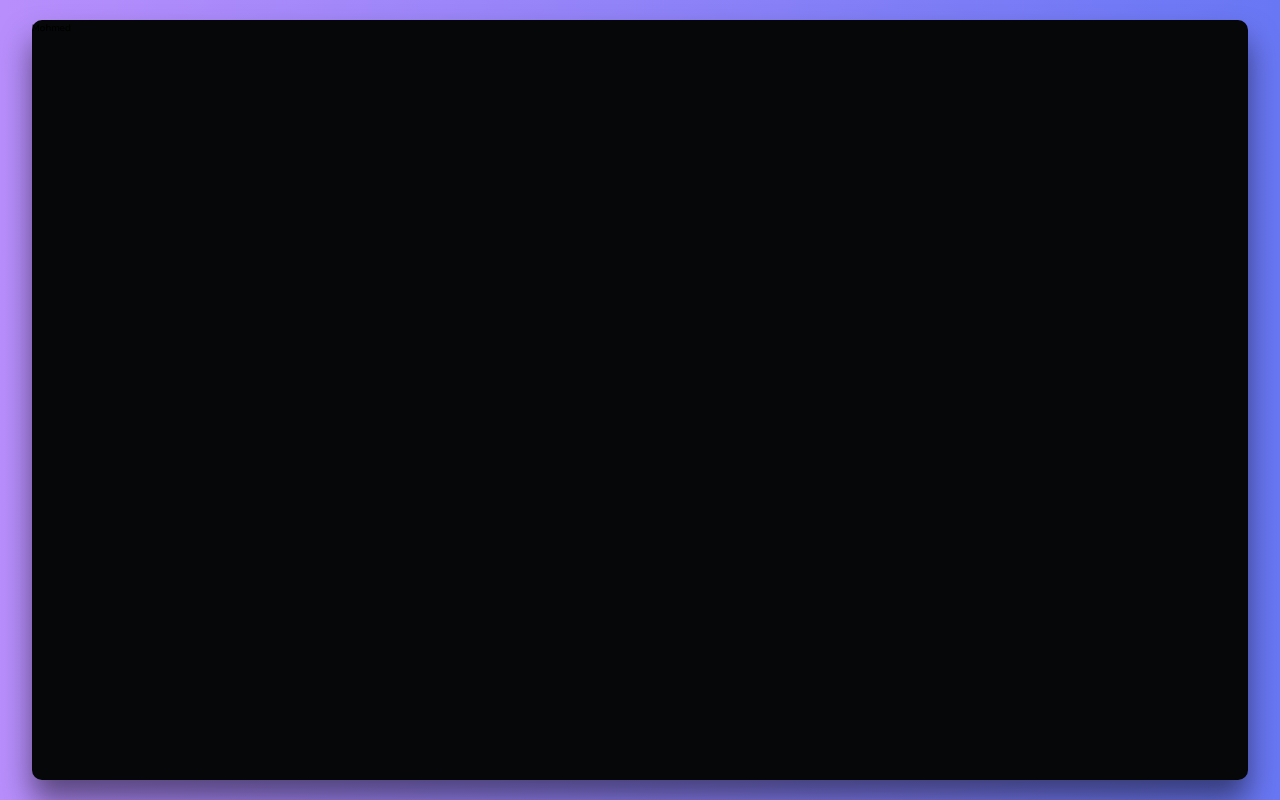
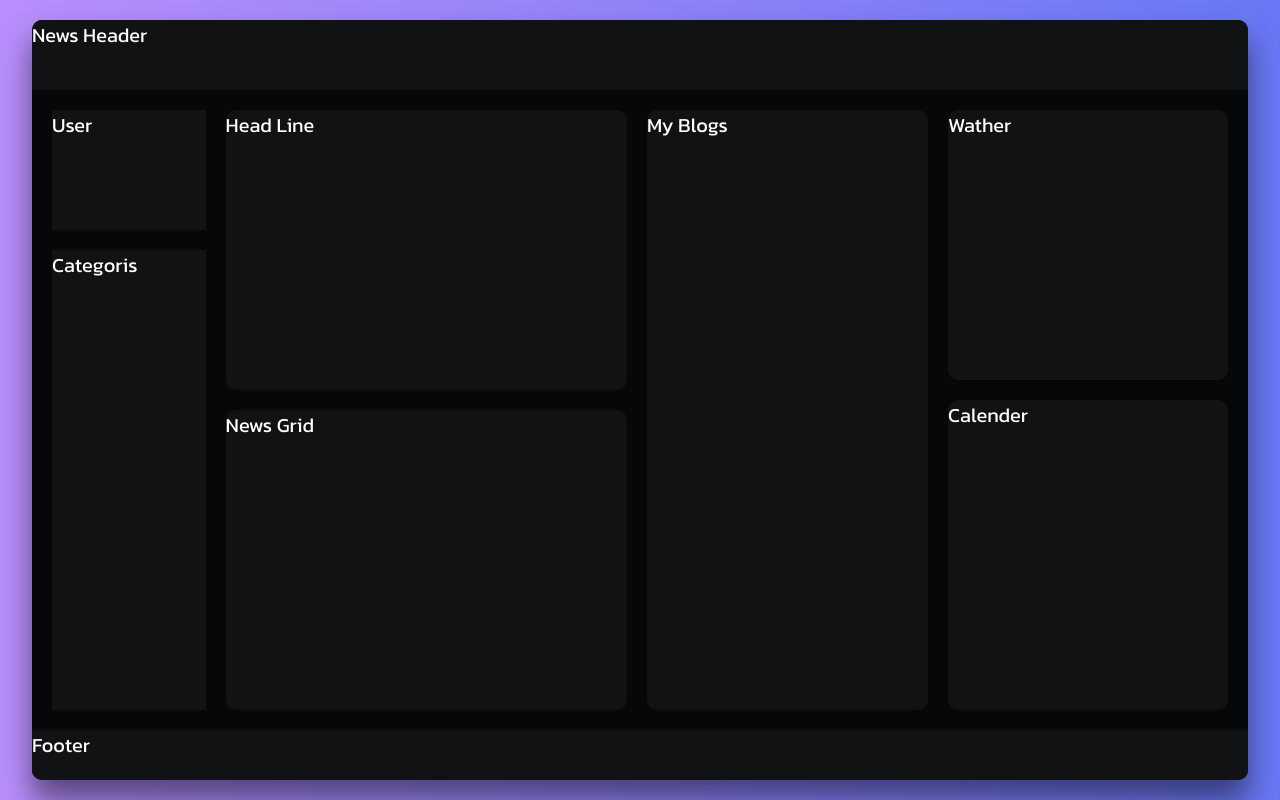
Before and after one commit to ahmed-mohammed-developer/news-blog-app, a React (Vite) app: page / in a window 1280 px wide. Built offline with nearby package versions, Linux system fonts and the light colour scheme.

Commit message:
end structer

```diff
--- /dev/null
+++ b/src/Components/Calender.css
@@ -0,0 +1,7 @@
+.calender{
+    width: 100%;
+    min-width:  28rem;
+    height: calc(55% - 2rem);
+    background-color: #111214;
+    border-radius: 1rem;
+}
--- /dev/null
+++ b/src/Components/Calender.jsx
@@ -0,0 +1,12 @@
+import React from 'react'
+import './Calender.css';
+
+const Calender = () => {
+  return (
+    <div className='calender'>
+      Calender
+    </div>
+  )
+}
+
+export default Calender
--- /dev/null
+++ b/src/Components/News.css
@@ -0,0 +1,78 @@
+.news {
+    font-size: 2rem;
+    color: #fff;
+    width: 100%;
+    height: 100%;
+    display: flex;
+    flex-direction: column;
+    justify-content: space-between;
+    row-gap: 2rem;
+}
+.news-header {
+    width: 100%;
+    min-height: 7rem;
+    background-color: #111214;
+    border-radius: 1rem 1rem 0 0;
+}
+.news-content{
+    display: flex;
+    column-gap: 2rem;
+    height: calc(100% - 16rem);
+    padding: 0 2rem;
+}
+.navbar {
+    width: 18rem;
+    height: 100%;
+    display: flex;
+    flex-direction: column;
+    row-gap: 2rem;
+}
+.user {
+    width: 100%;
+    height: 20%;
+    background-color: #111214;
+    border-radius: 1re;
+}
+.categories {
+    width: 100%;
+    height: calc(80% - 2rem);
+    background-color: #111214;
+    border-radius: 1re;
+}
+.news-section {
+    width: clamp(30rem, 43cqi, 40%);
+    height: 100%;
+    border-radius: 1rem;
+}
+
+.headline {
+    width: 100%;
+    height: calc(50% - 2rem);
+    background-color: #111214;
+    border-radius: 1rem;
+    margin-bottom: 2rem;
+}
+.news-grid{
+    width: 100%;
+    height: 50%;
+    background-color: #111214;
+    border-radius: 1rem;
+}
+.my-blogs{
+    width: clamp(20rem, 27cqi, 28%);
+    height: 100%;
+    background-color: #111214;
+    border-radius: 1rem;
+}
+.weather-calender {
+    flex: 1;
+    display: flex;
+    flex-direction: column;
+    row-gap: 2rem;
+}
+.news-footer {
+    width: 100%;
+    min-height: 5rem;
+    background-color: #111214;
+    border-radius: 0 0 1rem 1rem;
+}
--- a/src/Components/News.jsx
+++ b/src/Components/News.jsx
@@ -1,9 +1,31 @@
-import React from 'react'
+import React from 'react';
+import Weather from './Weather';
+import Calender from './Calender';
+import './News.css'
 
 const News = () => {
   return (
-    <div>
-      Mohmed
+    <div className='news'>
+      <header className="news-header">News Header</header>
+      <div className="news-content">
+        <div className="navbar">
+            <div className="user">User</div>
+            <nav className="categories">Categoris</nav>
+        </div>
+        <div className="news-section">
+            <div className="headline">Head Line</div>
+            <div className="news-grid">News Grid</div>
+        </div>
+        <div className="my-blogs">
+           My Blogs
+        </div>
+        <div className="weather-calender">
+        <Weather />
+        <Calender />
+        </div>
+
+      </div>
+      <footer className="news-footer">Footer</footer>
     </div>
   )
 }
--- /dev/null
+++ b/src/Components/Weather.css
@@ -0,0 +1,7 @@
+.weather{
+    width: 100%;
+    min-width: 28rem;
+    height: 45%;
+    background-color: #111214;
+    border-radius: 1rem;
+}
--- /dev/null
+++ b/src/Components/Weather.jsx
@@ -0,0 +1,12 @@
+import React from 'react'
+import './Weather.css';
+
+const Weather = () => {
+  return (
+    <div className='weather'>
+      Wather
+    </div>
+  )
+}
+
+export default Weather
```
